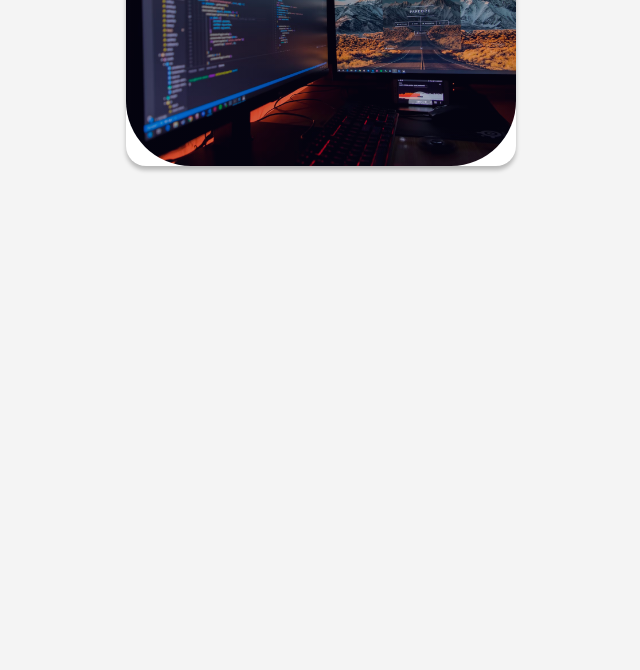
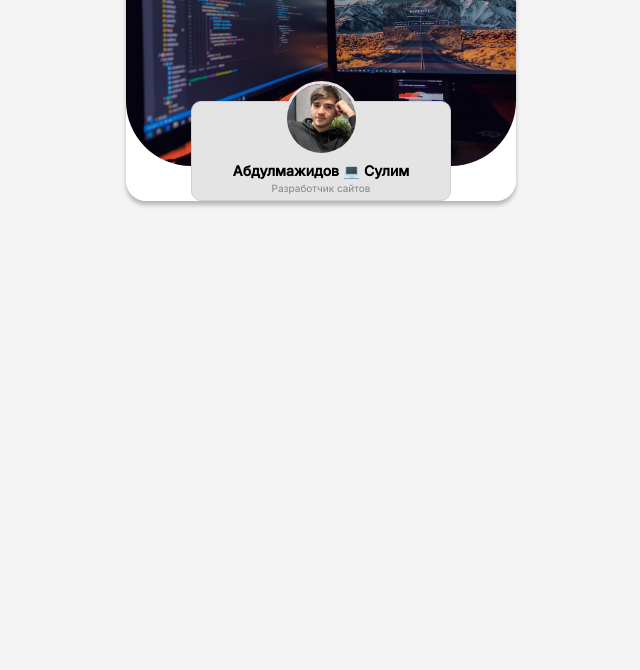
Before and after one commit to Sulim-abd/TapLink, a plain HTML site: page index.html in a window 1280 px wide. Shown: the part 130-800 px from the top of the page, without its empty margins (319-959 px from the left). Drawn offline with Linux system fonts and the light colour scheme.

Commit message:
add: user bio

```diff
--- a/css/style.css
+++ b/css/style.css
@@ -7,11 +7,16 @@ body {
   font-family: 'Inter', sans-serif;
 }
 .page-wrapper {
+  overflow: hidden;
   max-width: 390px;
   margin: auto;
   background: #FFFFFF;
   box-shadow: 0px 4px 4px rgba(0, 0, 0, 0.25);
   border-radius: 20px;
+}
+.comtainer {
+  max-width: 260px;
+  margin: auto;
 }
 .header {
   color: #FFFFFF;
@@ -29,3 +34,32 @@ body {
   font-size: 14px;
   line-height: 17px;
 }
+.user {
+  margin-top: -65px;
+  text-align: center;
+  background: #E4E4E4;
+  border: 1px solid #D0D0D0;
+  border-radius: 10px;
+  padding-bottom: 10;
+}
+.user-avatar {
+  margin-top: -21px;
+  border-radius: 50%;
+  object-fit: cover;
+  border: 3px solid #E4E4E4;
+}
+.user-name {
+  margin-top: 3px;
+  margin-bottom: 3px;
+  font-weight: 700;
+  font-size: 14px;
+  line-height: 17px;
+}
+.user-discription {
+  margin-top: 3px;
+  margin-bottom: 6px;
+  font-weight: 400;
+  font-size: 10px;
+  line-height: 12px;
+  color: #898282;
+}
--- a/index.html
+++ b/index.html
@@ -18,6 +18,13 @@
       <p class="hello-text">Делаю сайты на заказ:
       <br>дизайн, код, продвижение</p>
     </header>
+    <div class="comtainer">
+      <div class="user">
+        <img width="75" height="75" src="img/avatar.png" alt="Абдулмажидов Сулим" class="user-avatar">
+        <h1 class="user-name">Абдулмажидов 💻 Сулим</h1>
+        <p class="user-discription">Разработчик сайтов</p>
+      </div>
+    </div>
   </div>
 
 
```
Also changed, not shown: img/avatar.png (added).
